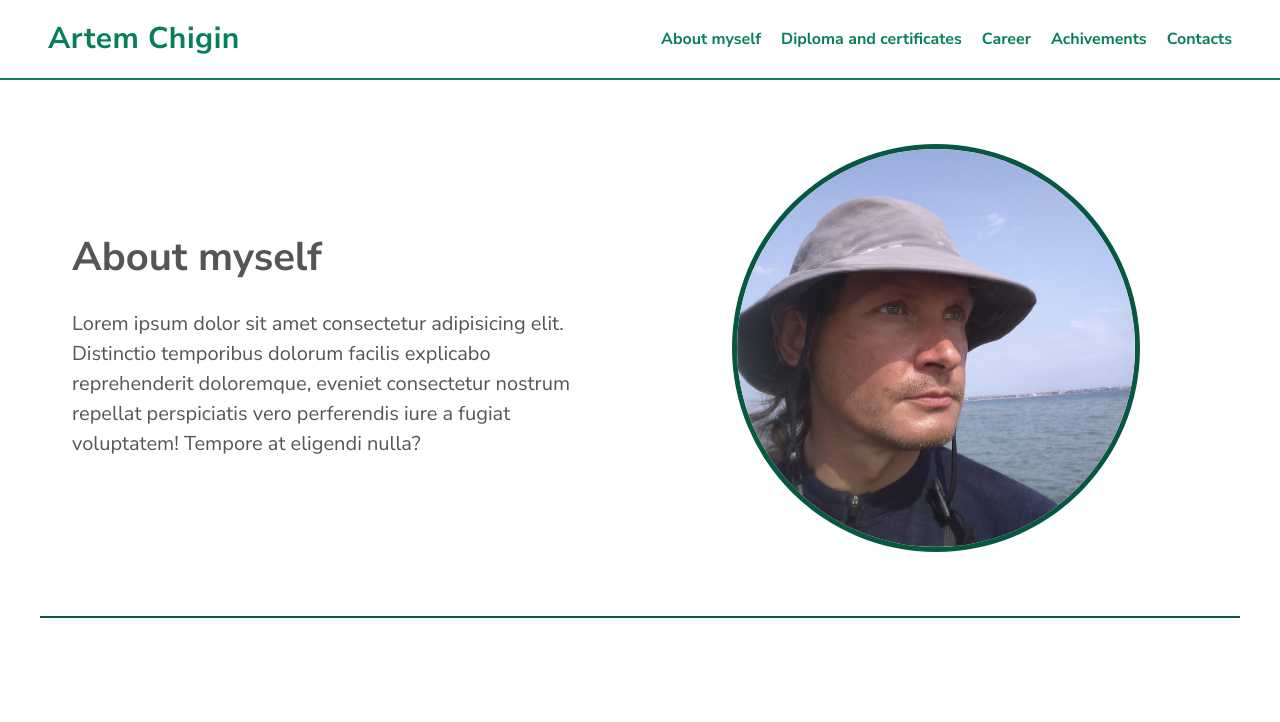
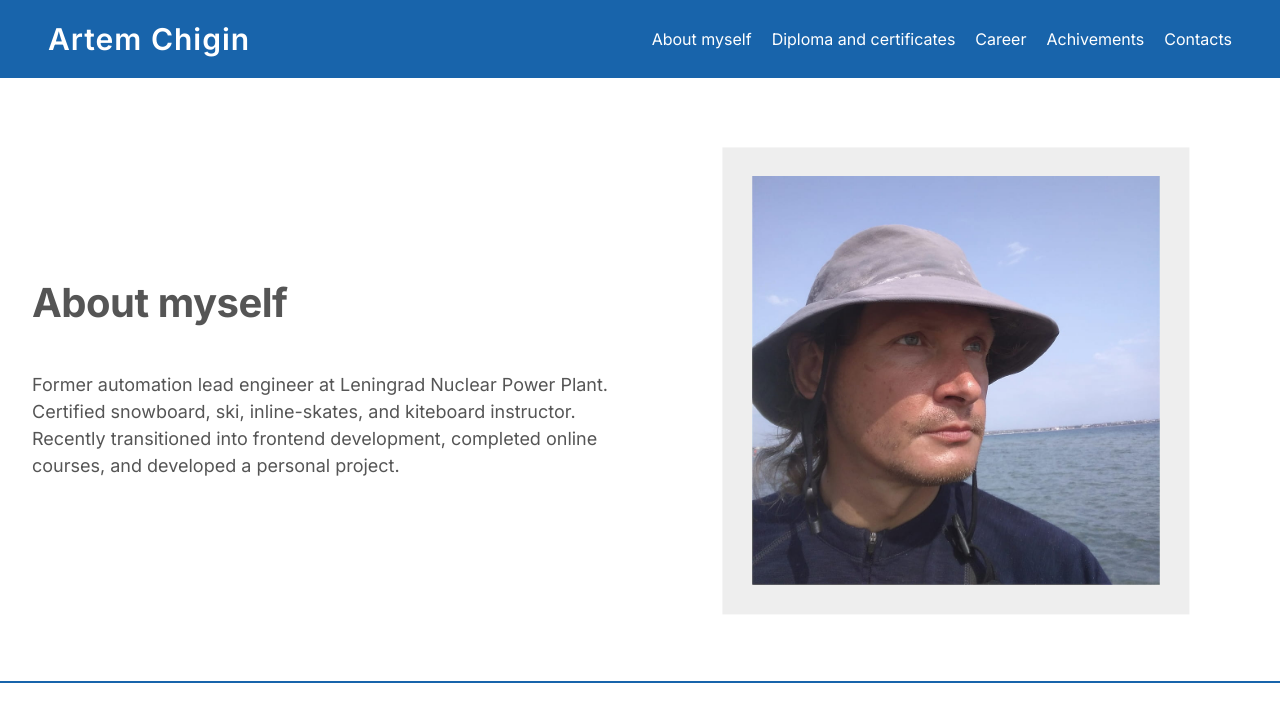
Before and after one commit to artem-chigin/my_CV_site, a plain HTML site: page index.html in a window 1280 px wide. Drawn offline with Linux system fonts and the light colour scheme.

Commit message:
Added border for main img

```diff
--- a/index.html
+++ b/index.html
@@ -5,10 +5,17 @@
     <meta name="viewport" content="width=device-width, initial-scale=1.0" />
     <title>Artem Chigin CV</title>
 
+    <!-- <link rel="preconnect" href="https://fonts.googleapis.com" />
+    <link rel="preconnect" href="https://fonts.gstatic.com" crossorigin />
+    <link
+      href="https://fonts.googleapis.com/css2?family=Nunito+Sans:ital,opsz,wght@0,6..12,200..1000;1,6..12,200..1000&display=swap"
+      rel="stylesheet"
+    /> -->
+
     <link rel="preconnect" href="https://fonts.googleapis.com" />
     <link rel="preconnect" href="https://fonts.gstatic.com" crossorigin />
     <link
-      href="https://fonts.googleapis.com/css2?family=Nunito+Sans:ital,opsz,wght@0,6..12,200..1000;1,6..12,200..1000&display=swap"
+      href="https://fonts.googleapis.com/css2?family=Inter:wght@100..900&family=Nunito+Sans:ital,opsz,wght@0,6..12,200..1000;1,6..12,200..1000&display=swap"
       rel="stylesheet"
     />
 
@@ -35,10 +42,10 @@
         <div class="hero-text-box">
           <h2 class="hero-header">About myself</h2>
           <p class="hero-description">
-            Lorem ipsum dolor sit amet consectetur adipisicing elit. Distinctio
-            temporibus dolorum facilis explicabo reprehenderit doloremque,
-            eveniet consectetur nostrum repellat perspiciatis vero perferendis
-            iure a fugiat voluptatem! Tempore at eligendi nulla?
+            Former automation lead engineer at Leningrad Nuclear Power Plant.
+            Certified snowboard, ski, inline-skates, and kiteboard instructor.
+            Recently transitioned into frontend development, completed online
+            courses, and developed a personal project.
           </p>
         </div>
         <div class="hero-img-box"><img src="img/hero.jpg" alt="My photo"</div>
--- a/styles.css
+++ b/styles.css
@@ -57,10 +57,11 @@ html {
 }
 
 body {
-  font-family: "Nunito Sans", sans-serif;
+  font-family: "Inter", sans-serif;
   font-weight: 400;
   line-height: 1;
   color: #555;
+  /* background-color: #e7f5ff; */
 }
 
 .container {
@@ -85,16 +86,17 @@ body {
   display: flex;
   justify-content: space-between;
   align-items: center;
-  background-color: white;
-  color: #087f5b;
-  border-bottom: #087f5b solid 2px;
+  background-color: #1864ab;
+  color: #fff;
+  border-bottom: #fff solid 2px;
   height: 8rem;
   padding: 0 4.8rem;
 }
 
 .main-header {
   font-size: 3rem;
-  letter-spacing: 0.5px;
+  letter-spacing: 1px;
+  font-weight: 600;
   /* text-transform: uppercase; */
 }
 
@@ -107,43 +109,62 @@ body {
 .main-nav-link:link,
 .main-nav-link:visited {
   /* padding: 0 0.5rem; */
+  display: inline-block;
   text-decoration: none;
   font-size: 1.6rem;
-  font-weight: 700;
-  color: #087f5b;
+  font-weight: 400;
+  color: #fff;
   transition: all 0.3s;
 }
 
 .main-nav-link:hover,
 .main-nav-link:active {
-  color: #065940;
+  transform: scale(1.05);
+  /* font-size: 1.8rem; */
 }
 
 /* Hero section */
 
 .hero {
-  width: 130rem;
-  padding: 6.4rem 3.2rem;
-  border-bottom: #065940 solid 2px;
+  max-width: 130rem;
+  padding: 9.6rem 3.2rem;
+  border-bottom: #1864ab solid 2px;
 }
 
 .hero-header {
   font-size: 4rem;
-  margin-bottom: 3.2rem;
+  letter-spacing: -0.5px;
+  margin-bottom: 4.8rem;
 }
 
 .hero-description {
-  font-size: 2rem;
+  font-size: 1.8rem;
   line-height: 1.5;
 }
 
 .hero-img-box {
   display: flex;
   justify-content: center;
+
+  position: relative;
 }
 
 .hero-img-box img {
-  width: 75%;
-  border-radius: 50%;
-  border: solid #065940 0.5rem;
+  width: 70%;
+  z-index: -1;
+  /* border-radius: 50%; */
+  /* border: solid #065940 0.5rem; */
 }
+
+.hero-img-box::after {
+  position: absolute;
+  content: "";
+  display: block;
+  top: 50%;
+  left: 50%;
+  transform: translate(-50%, -50%);
+  width: 80%;
+  padding-bottom: 80%;
+  background-color: #eee;
+  z-index: -2;
+}
```
